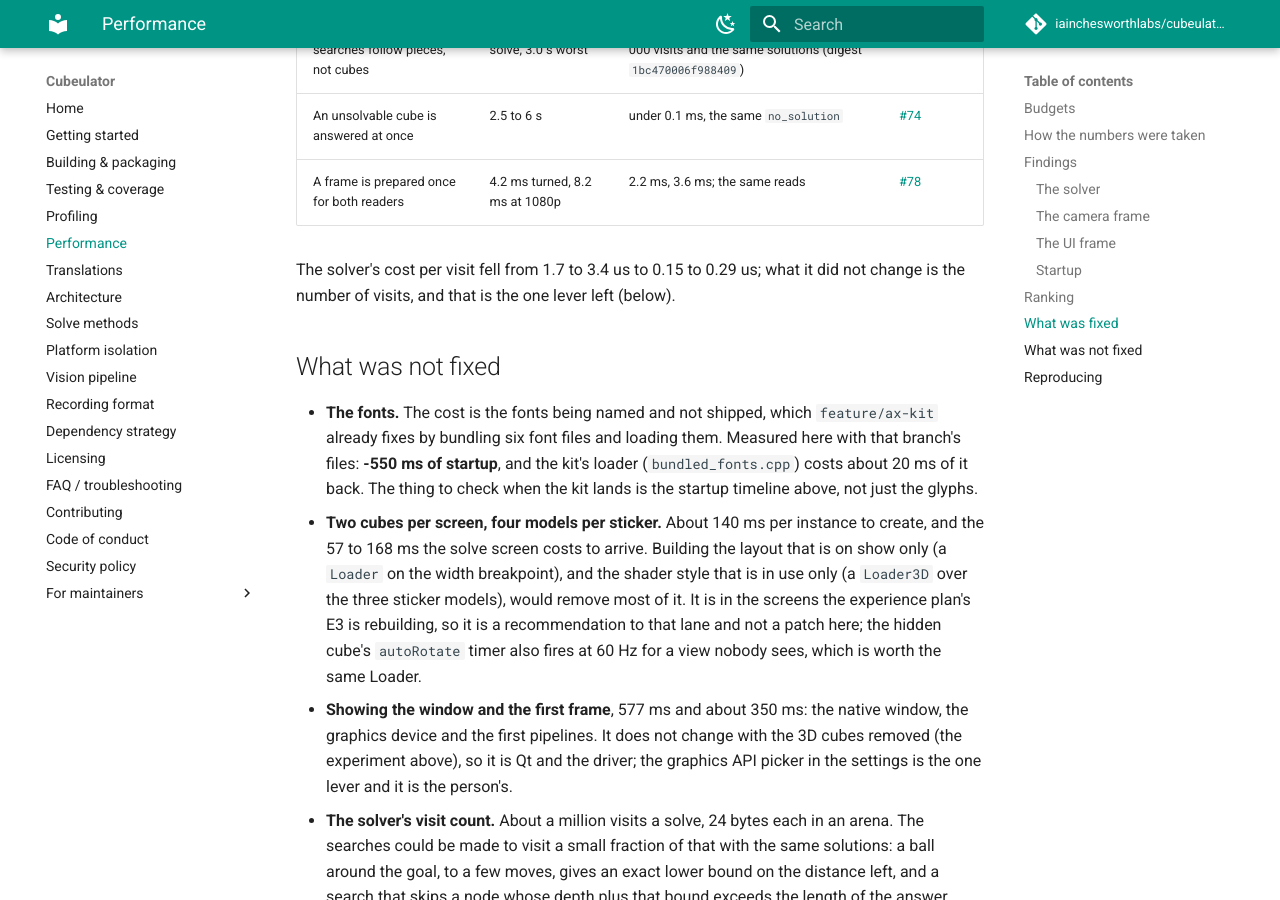
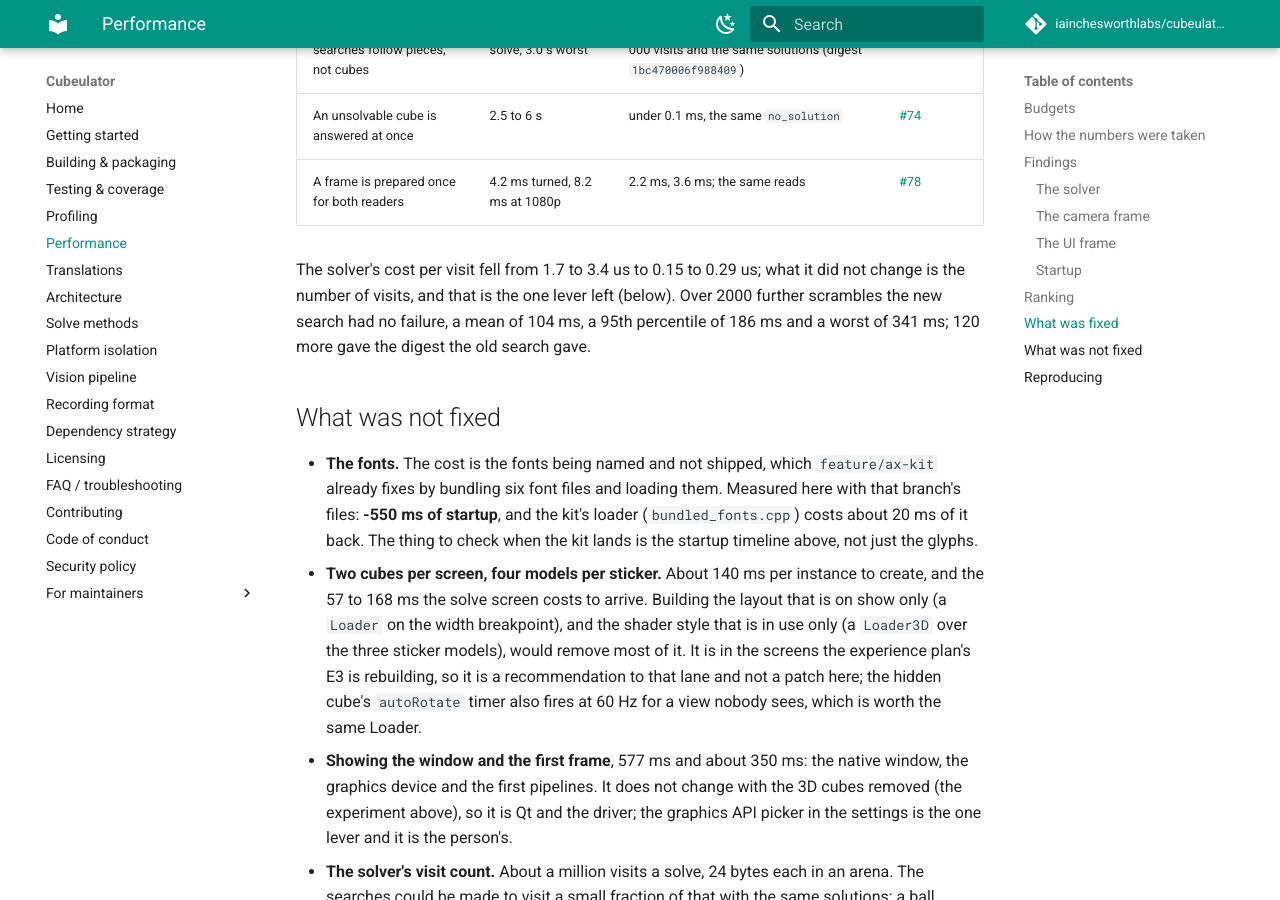
Before and after one commit to iainchesworth/cubeulator, an MkDocs documentation site: the page built from docs/performance.md, in a window 1280 px wide and 900 px high, scrolled down 4613 px. Built offline with MkDocs 1.6.1 and Material for MkDocs 9.7.7, drawn with Linux system fonts in a browser that asks for light colours; comment, search, counter and statistics services are not loaded.

Commit message:
performance.md: the solver at scale
2000 further scrambles through the piece search: no failure, mean 104 ms,
p95 186 ms, worst 341 ms; 120 more give the digest the facelet search
gave.

```diff
--- a/docs/performance.md
+++ b/docs/performance.md
@@ -167,6 +167,9 @@ By what a person waits for, and how far it is from its budget, as found:
 
 The solver's cost per visit fell from 1.7 to 3.4 us to 0.15 to 0.29 us; what it
 did not change is the number of visits, and that is the one lever left (below).
+Over 2000 further scrambles the new search had no failure, a mean of 104 ms, a
+95th percentile of 186 ms and a worst of 341 ms; 120 more gave the digest the
+old search gave.
 
 ## What was not fixed
 
```
